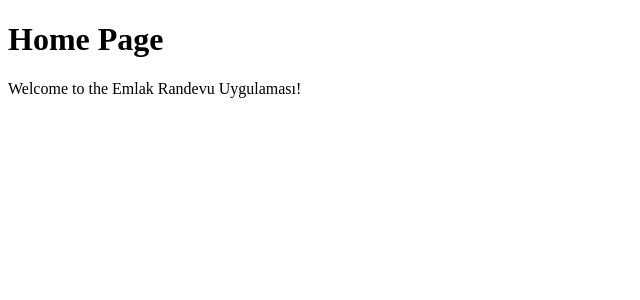
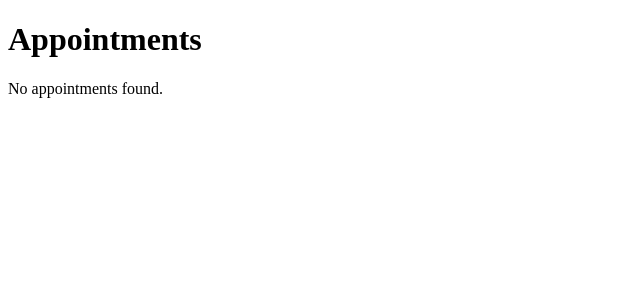
Before and after one commit to etjecode/emlak-randevu-uygulamasi-vue2, a Vue app: page / in a window 1280 px wide. Shown: the top 300 px of the page, without its empty margins (0-640 px from the left). Built offline with nearby package versions, Linux system fonts and the light colour scheme.

Commit message:
feat(appointments): add HomeView with empty AppointmentList and configure @ alias

```diff
--- a/src/App.vue
+++ b/src/App.vue
@@ -1,11 +1,7 @@
 <template>
-  <div>
-    <router-view />
-  </div>
+  <router-view />
 </template>
 
 <script>
-export default {
-  name: "App",
-}
+export default { name: 'App' }
 </script>
--- /dev/null
+++ b/src/components/AppointmentList.vue
@@ -0,0 +1,21 @@
+<template>
+  <div>
+    <div v-if="!hasItems" class="text-gray-500 text-center py-8">
+      No appointments found.
+    </div>
+  </div>
+</template>
+
+<script>
+export default {
+  name: 'AppointmentList',
+  props: {
+    appointments: { type: Array, default: () => [] },
+  },
+  computed: {
+    hasItems() {
+      return Array.isArray(this.appointments) && this.appointments.length > 0
+    },
+  },
+}
+</script>
--- a/src/views/HomeView.vue
+++ b/src/views/HomeView.vue
@@ -1,12 +1,20 @@
 <template>
   <div class="p-6">
-    <h1 class="text-2xl font-bold">Home Page</h1>
-    <p class="mt-2 text-gray-600">Welcome to the Emlak Randevu Uygulaması!</p>
+    <h1 class="text-2xl font-bold">Appointments</h1>
+    <AppointmentList :appointments="appointments" />
   </div>
 </template>
 
 <script>
+import AppointmentList from '@/components/AppointmentList.vue'
+
 export default {
-  name: "HomeView",
+  name: 'HomeView',
+  components: { AppointmentList },
+  data() {
+    return {
+      appointments: [],
+    }
+  },
 }
 </script>
--- a/vite.config.mjs
+++ b/vite.config.mjs
@@ -1,9 +1,14 @@
-// vite.config.mjs
 import { defineConfig } from 'vite'
 import { createVuePlugin } from 'vite-plugin-vue2'
+import { fileURLToPath, URL } from 'node:url'
 
 export default defineConfig({
   plugins: [createVuePlugin()],
+  resolve: {
+    alias: {
+      '@': fileURLToPath(new URL('./src', import.meta.url)),
+    },
+  },
   server: {
     host: '127.0.0.1',
     port: 5173,
```
Also changed, not shown: jsconfig.json (added, +9 -0 lines).
